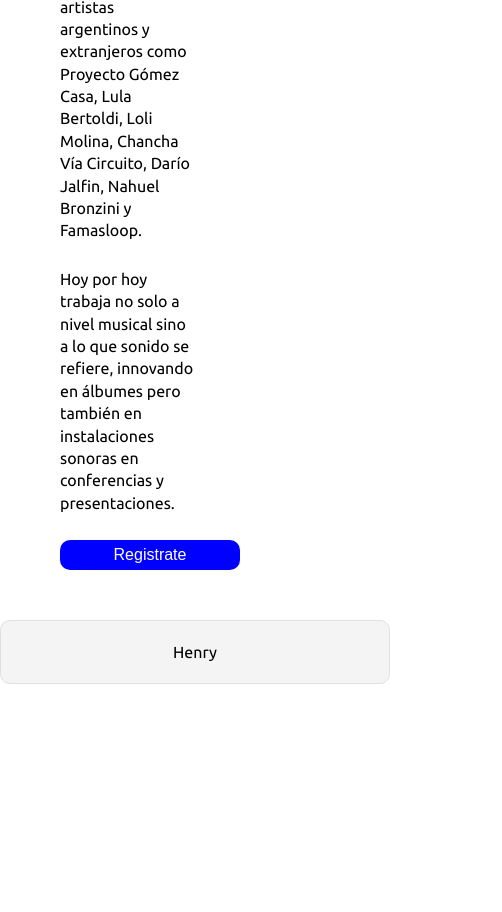
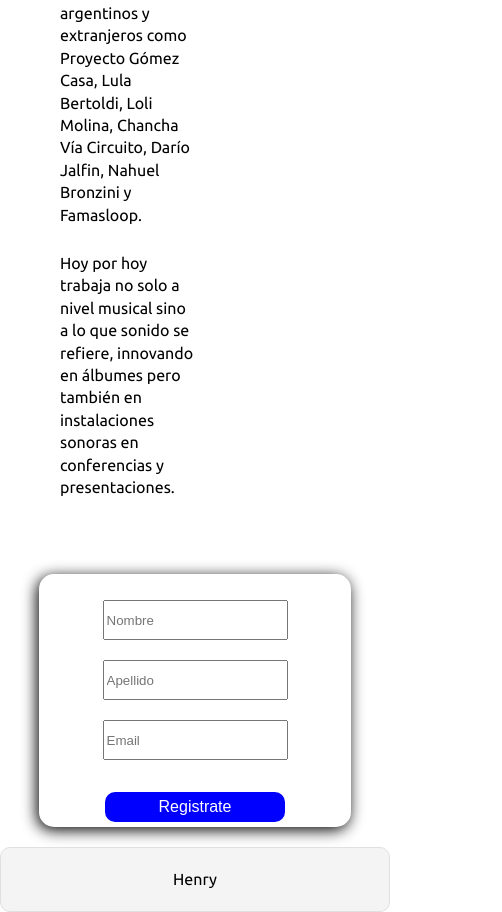
Before and after one commit to bukaro8/FT-M2, an Eleventy site: page 02-CSS/homework/responsive-web/index.html in a window 390 px wide. Shown: the part 1016-1928 px from the top of the page, 502 px wide, since content can reach past the window. Before the commit the page ends 1700 px from the top, so only its background shows below. Built offline with nearby package versions, Linux system fonts and the light colour scheme; Eleventy itself is replaced by a stand-in of ours; files that its build step writes are made by us from their sources.

Commit message:
homework finished

```diff
--- a/02-CSS/homework/responsive-web/index.html
+++ b/02-CSS/homework/responsive-web/index.html
@@ -16,8 +16,9 @@
 </head>
 
 <body>
+
+<nav class="navbar ">
   <h3 class="title">Musica 8D</h3>
-<nav class="navbar ">
   <ul class="navbar-list">
     <a class="navbar-link" href="">
       <li class="navbar-item">Inicio</li>
@@ -73,7 +74,7 @@
 
         <p>Hoy por hoy trabaja no solo a nivel musical sino a lo que sonido se refiere, innovando en álbumes pero también en instalaciones sonoras en conferencias y presentaciones.</p>
 
-        <input type='button'class="btn btn1"value='Registrate'/>
+
 
 
       </div>
@@ -83,7 +84,15 @@
       </div>
 
     </section>
+    <form class='form'action="">
+      <div class="input-container">
+      <input class='form-input' type="text" placeholder="Nombre">
+      <input class='form-input' type="text" placeholder="Apellido">
+      <input class='form-input' type="email" placeholder="Email">
+    </div>
+      <input type='button'class="btn btn1"value='Registrate'/>
 
+    </form>
     <footer>
       <p>Henry</p>
     </footer>
--- a/02-CSS/homework/responsive-web/less/home-page.less
+++ b/02-CSS/homework/responsive-web/less/home-page.less
@@ -92,3 +92,36 @@
     color: blue;
   }
 }
+.form{
+  .flex(column,space-around,center);
+  margin: auto;
+    width: 80%;
+  box-shadow: -2px 3px 15px 0px #000000;
+  border-radius: 15px;
+  height: 30vh;
+  min-height: fit-content;
+  margin-block-end:2rem ;
+  @media screen and (max-width:@phone){
+    min-height: 60vw;
+  }
+
+}
+.input-container{
+  width: 100%;
+
+  .flex(row,space-around);
+  flex-wrap: wrap;
+  @media screen and (max-width:@phone){
+    width: fit-content;
+    display: block;
+    .form-input{
+      display: block;
+      margin:2rem;
+    }
+  }
+}
+.form-input{
+  .flex();
+  height: 4rem;
+  min-width: 160px;
+}
--- a/02-CSS/homework/responsive-web/less/navigation.less
+++ b/02-CSS/homework/responsive-web/less/navigation.less
@@ -1,19 +1,23 @@
 // Código de Nav acá
 // @import './mixins.less';
 .title{
-  .flex();
-  margin-block-start: 2%;
+  text-align: center;
+  background-color: white;
+  // margin-block-start: 2%;
   margin-block-end: 1%;
 }
 .navbar{
+  position: sticky;
+  top:0;
+  background-color: rgba(50, 50, 130, 0.45);
   margin:auto;
   // .border(green);
-  .flex(row);
-  width: 75%;
-  max-width: 100%;
+  // .flex();
+  width: 99vw;
+
   @media screen and (max-width:715px){
     font-size:1.4rem;
-    width: 950%;
+    // width: 950%;
   }
 
 }
@@ -39,7 +43,7 @@
   margin-inline-start: 1%;
   margin-inline-end: 1%;
   &:hover{
-    background-color: rgb(166, 166, 222);
+    background-color:white;
     color: white;
     // font-size: 2.2vw;
     border-radius: 15px;
```
Also changed, not shown: 02-CSS/homework/responsive-web/css/index.css.
